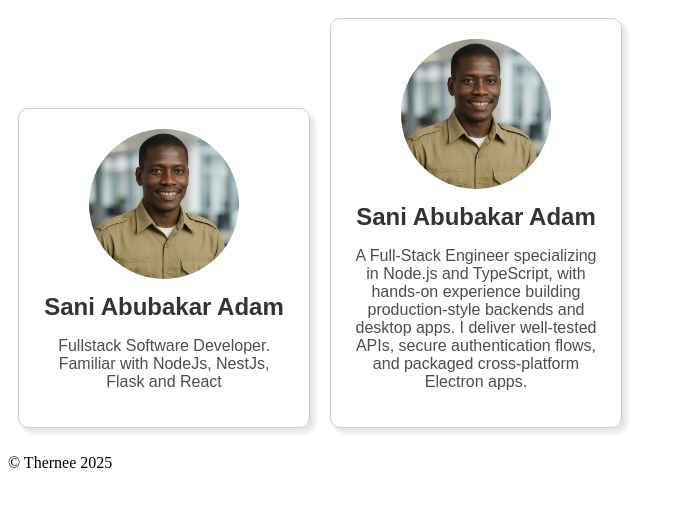
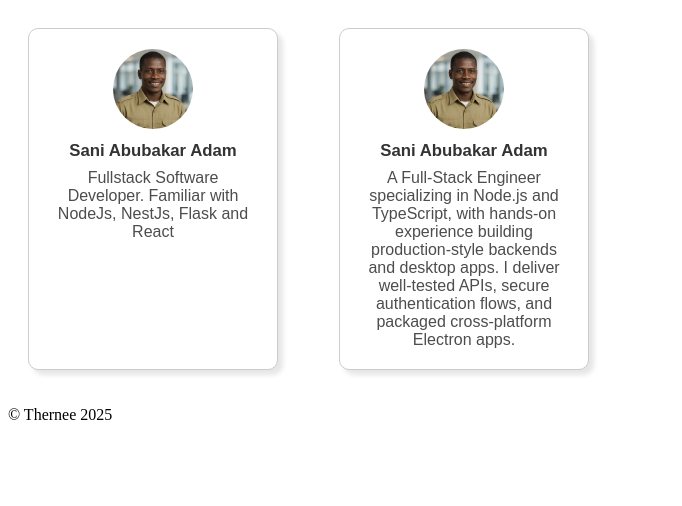
Before and after one commit to Thernee/Portfolio, a React (Vite) app in the folder my-react-app/: page / in a window 1280 px wide. Shown: the top 506 px of the page, without its empty margins (0-682 px from the left). Built offline with nearby package versions, Linux system fonts and the light colour scheme.

Commit message:
implement new cards styling

```diff
--- a/my-react-app/src/index.css
+++ b/my-react-app/src/index.css
@@ -1,28 +1,51 @@
+* {
+  box-sizing: border-box;
+}
+
+.cards {
+  display: grid;
+  /* border: 1px solid hsl(0, 0%, 80%);
+  border-radius: 10px; */
+  grid-template-columns: repeat(auto-fill, minmax(250px, 1fr));
+  gap: 20px;
+  padding: 20px;
+}
+
 .card {
   border: 1px solid hsl(0, 0%, 80%);
   border-radius: 10px;
   box-shadow: 5px 5px 5px hsla(0, 0%, 0%, 0.1);
   padding: 20px;
-  margin: 10px;
+  /* margin: 10px; */
   text-align: center;
   max-width: 250px;
-  display: inline-block;
+  display: flex;
+  flex-direction: column;
+  height: 100%;
+  background: #fff;
 }
 
-.card .card-image {
-  max-width: 60%;
-  height: auto;
+.card-image {
+  /* max-width: 60%; */
+  width: 80px;
+  height: 80px;
+  /* height: auto; */
   border-radius: 50%;
-  margin-bottom: 10px;
+  object-fit: cover;
+  margin: 0 auto 12px;
+  display: block;
+  /* margin-bottom: 10px; */
 }
 
 .card .card-title {
+  margin: 0 0 8px;
   font-family: Arial, sans-serif;
-  margin: 0;
+  font-size: 1.05rem;
   color: hsl(0, 0%, 20%);
 }
 
 .card .card-text {
+  margin: 0;
   font-family: Arial, Helvetica, sans-serif;
   color: hsl(0, 0%, 30%);
 }
```
